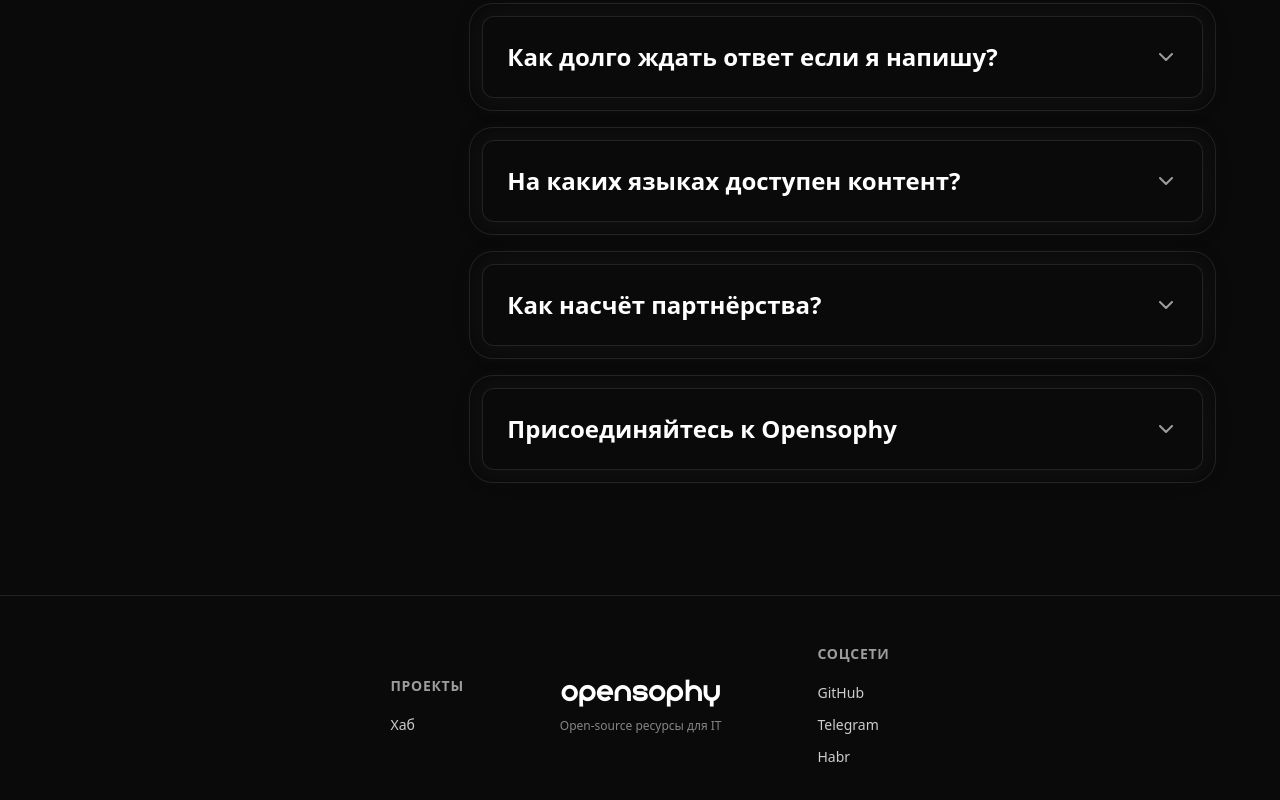
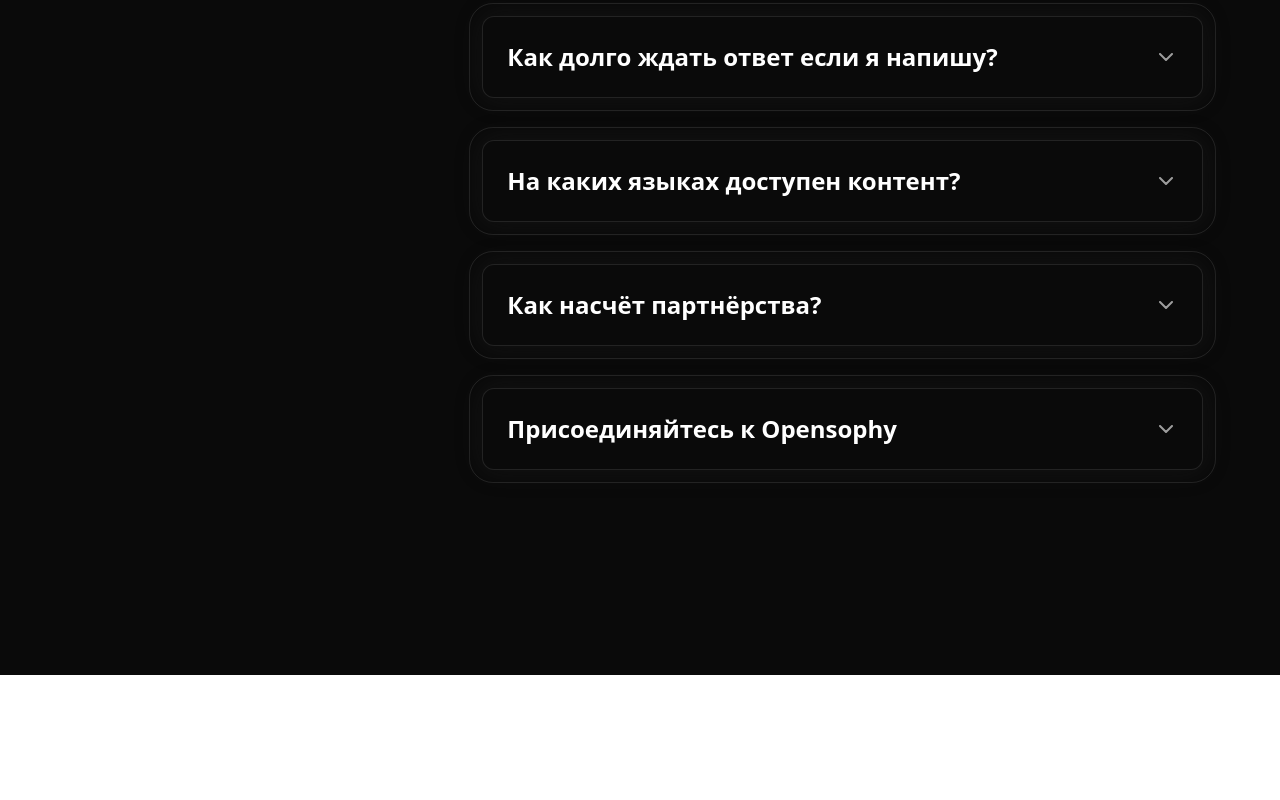
Before and after one commit to opensophy-projects/general, a React (Vite) app: page / in a window 1280 px wide. Shown: the part 2229-3029 px from the top of the page. After the commit the page ends 2904 px from the top, so only its background shows below. Built offline with nearby package versions, Linux system fonts and the light colour scheme.

Commit message:
Updated General.tsx

```diff
--- a/src/components/pages/General.tsx
+++ b/src/components/pages/General.tsx
@@ -3,7 +3,6 @@
 import { motion } from 'framer-motion';
 import { Link } from 'react-router-dom';
 import { ArrowUpRight, Globe, Zap, ShieldCheck, TrendingUp, Sparkles, BookOpen } from 'lucide-react';
-import Footer from '../Footer';
 import { SingularityShaders } from '../SingularityShaders';
 import { GlowingEffect } from '../ui/glowing-effect';
 import { Accordion, AccordionContent, AccordionItem, AccordionTrigger } from '../ui/accordion';
@@ -98,7 +97,7 @@
   const borderColor = isNegative ? 'border-white/10' : 'border-black/10';
 
   return (
-    <div className="min-h-screen relative flex flex-col">
+    <div className="min-h-screen relative flex flex-col pb-20">
       <Helmet>
         <title>Opensophy</title>
         <meta name="title" content="Opensophy" />
@@ -141,7 +140,6 @@
       />
 
       <div className={`relative z-10 flex-1 ${isNegative ? 'text-white' : 'text-black'}`}>
-        {/* HERO SECTION */}
         <section className="relative min-h-screen flex items-center justify-center overflow-hidden px-4 sm:px-6 md:px-8">
           <div className="absolute inset-0">
             <SingularityShaders
@@ -193,7 +191,6 @@
           </div>
         </section>
 
-        {/* APPROACH SECTION */}
         <section className={`relative overflow-visible ${bgColor} py-12 sm:py-16 md:py-20 lg:py-28`}>
           <div className="lg:container lg:mx-auto lg:px-4 xl:px-8">
             <div className="lg:max-w-7xl lg:mx-auto px-4 sm:px-6 md:px-8">
@@ -276,12 +273,10 @@
           </div>
         </section>
 
-        {/* LEARN MORE SECTION */}
         <section className={`relative overflow-visible ${bgColor} py-12 sm:py-16 md:py-20 lg:py-28`}>
           <div className="lg:container lg:mx-auto lg:px-4 xl:px-8">
             <div className="lg:max-w-7xl lg:mx-auto px-4 sm:px-6 md:px-8">
               <div className="grid grid-cols-1 lg:grid-cols-12 gap-12 lg:gap-16">
-                {/* LEFT SIDE - TITLE */}
                 <motion.div
                   initial={{ opacity: 0, x: -20 }}
                   whileInView={{ opacity: 1, x: 0 }}
@@ -301,7 +296,6 @@
                   </div>
                 </motion.div>
 
-                {/* RIGHT SIDE - ACCORDION CARDS */}
                 <motion.div
                   initial={{ opacity: 0, x: 20 }}
                   whileInView={{ opacity: 1, x: 0 }}
@@ -381,8 +375,6 @@
           </div>
         </section>
       </div>
-
-      <Footer isNegative={isNegative} />
     </div>
   );
 };
```
